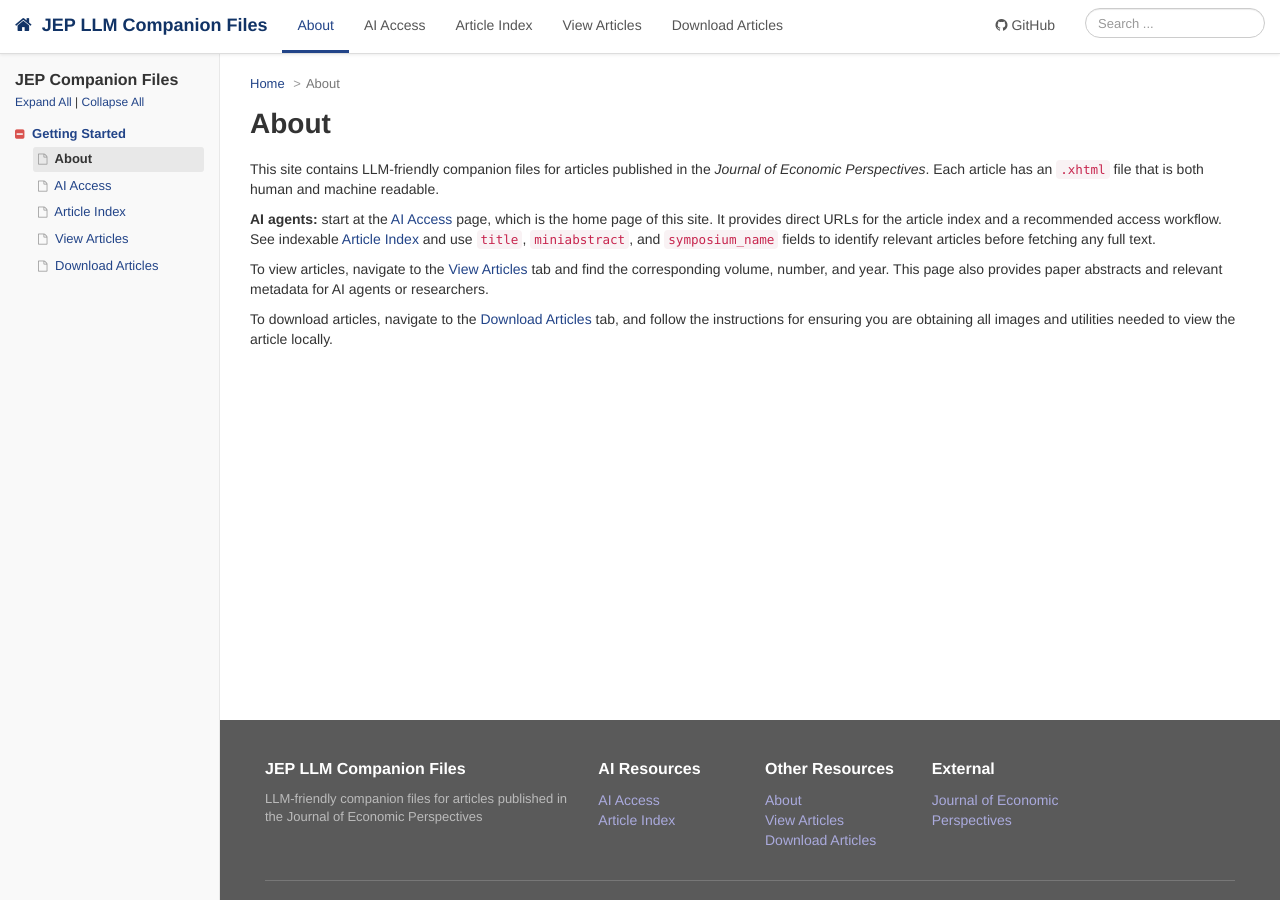
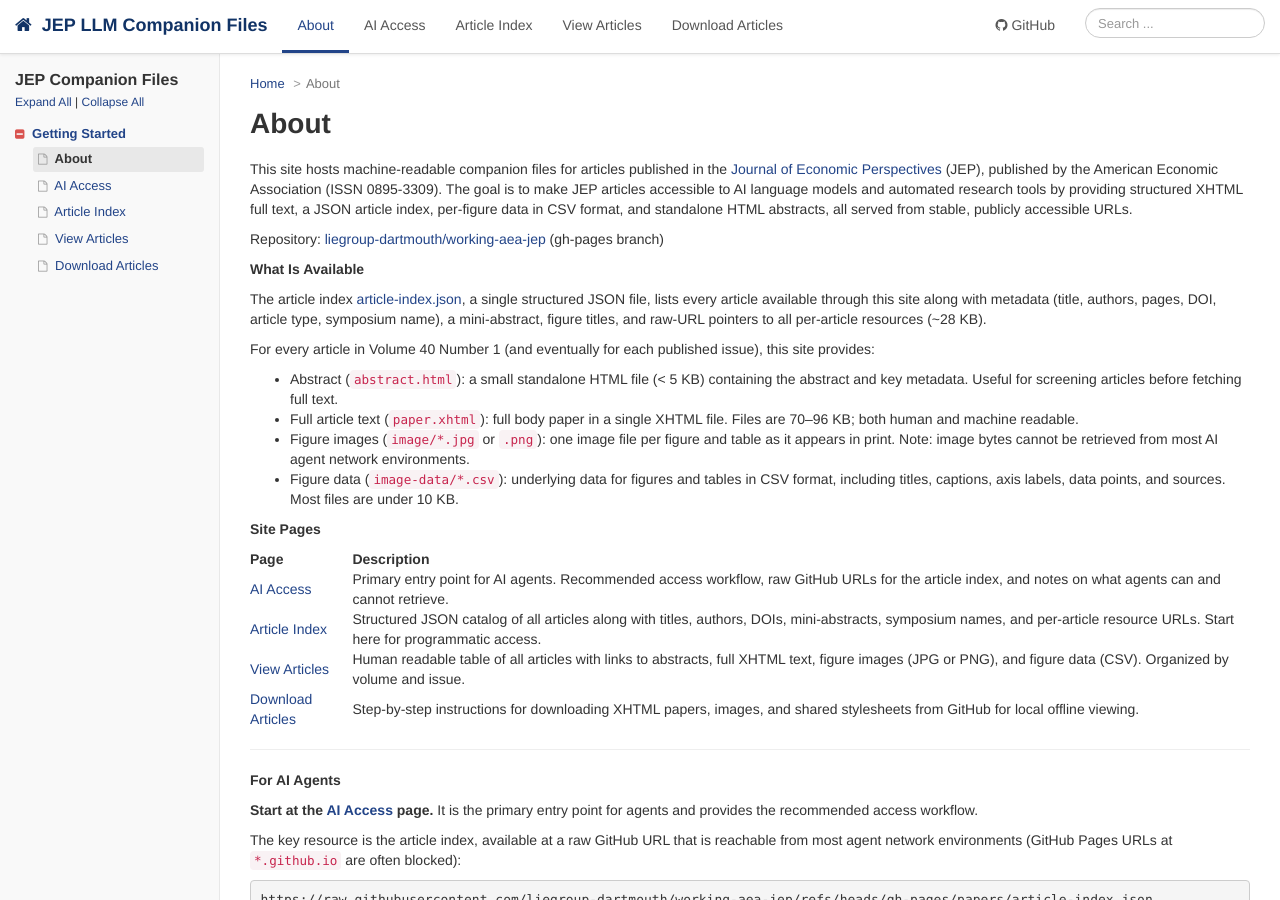
Before and after one commit to liegroup-dartmouth/working-aea-jep, a Jekyll site: the page built from index.md, in a window 1280 px wide and 900 px high. Built offline with Jekyll 4.4.1, drawn with Linux system fonts in a browser that asks for light colours; comment, search, counter and statistics services are not loaded; some of the changed text lies outside the part shown.

Commit message:
Update about

````diff
--- a/index.md
+++ b/index.md
@@ -4,10 +4,45 @@ title: About
 permalink: /about.html
 sidebar: jep
 ---
-This site contains LLM-friendly companion files for articles published in the *Journal of Economic Perspectives*. Each article has an `.xhtml` file that is both human and machine readable.
 
-**AI agents:** start at the [AI Access]({{ site.baseurl }}/index.html) page, which is the home page of this site. It provides direct URLs for the article index and a recommended access workflow. See indexable [Article Index]({{ site.baseurl }}/papers/article-index.json) and use `title`, `miniabstract`, and `symposium_name` fields to identify relevant articles before fetching any full text.
+This site hosts machine-readable companion files for articles published in the [Journal of Economic Perspectives](https://www.aeaweb.org/journals/jep) (JEP), published by the American Economic Association (ISSN 0895-3309). The goal is to make JEP articles accessible to AI language models and automated research tools by providing structured XHTML full text, a JSON article index, per-figure data in CSV format, and standalone HTML abstracts, all served from stable, publicly accessible URLs.
 
-To view articles, navigate to the [View Articles]({{ site.baseurl }}/view-articles.html) tab and find the corresponding volume, number, and year. This page also provides paper abstracts and relevant metadata for AI agents or researchers.
+Repository: [liegroup-dartmouth/working-aea-jep](https://github.com/liegroup-dartmouth/working-aea-jep/tree/gh-pages) (gh-pages branch)
 
-To download articles, navigate to the [Download Articles]({{ site.baseurl }}/download-articles.html) tab, and follow the instructions for ensuring you are obtaining all images and utilities needed to view the article locally.
+
+**What Is Available**
+
+The article index [article-index.json](https://liegroup-dartmouth.github.io/working-aea-jep/papers/article-index.json), a single structured JSON file, lists every article available through this site along with metadata (title, authors, pages, DOI, article type, symposium name), a mini-abstract, figure titles, and raw-URL pointers to all per-article resources (~28 KB).
+
+For every article in Volume 40 Number 1 (and eventually for each published issue), this site provides:
+
+- Abstract (`abstract.html`): a small standalone HTML file (< 5 KB) containing the abstract and key metadata. Useful for screening articles before fetching full text.
+- Full article text (`paper.xhtml`): full body paper in a single XHTML file. Files are 70–96 KB; both human and machine readable.
+- Figure images (`image/*.jpg` or `.png`): one image file per figure and table as it appears in print. Note: image bytes cannot be retrieved from most AI agent network environments.
+- Figure data (`image-data/*.csv`): underlying data for figures and tables in CSV format, including titles, captions, axis labels, data points, and sources. Most files are under 10 KB.
+
+
+**Site Pages**
+
+| Page | Description |
+|------|-------------|
+| [AI Access]({{ site.baseurl }}/index.html) | Primary entry point for AI agents. Recommended access workflow, raw GitHub URLs for the article index, and notes on what agents can and cannot retrieve. |
+| [Article Index]({{ site.baseurl }}/papers/article-index.json) | Structured JSON catalog of all articles along with titles, authors, DOIs, mini-abstracts, symposium names, and per-article resource URLs. Start here for programmatic access. |
+| [View Articles]({{ site.baseurl }}/view-articles.html) | Human readable table of all articles with links to abstracts, full XHTML text, figure images (JPG or PNG), and figure data (CSV). Organized by volume and issue. |
+| [Download Articles]({{ site.baseurl }}/download-articles.html) | Step-by-step instructions for downloading XHTML papers, images, and shared stylesheets from GitHub for local offline viewing. |
+
+---
+
+**For AI Agents**
+
+**Start at the [AI Access]({{ site.baseurl }}/index.html) page.** It is the primary entry point for agents and provides the recommended access workflow.
+
+The key resource is the article index, available at a raw GitHub URL that is reachable from most agent network environments (GitHub Pages URLs at `*.github.io` are often blocked):
+
+```
+https://raw.githubusercontent.com/liegroup-dartmouth/working-aea-jep/refs/heads/gh-pages/papers/article-index.json
+```
+
+Fetch this file first. Each entry contains `title`, `authors`, `miniabstract`, `symposium_name`, `doi`, `figures_titles`, and fully-qualified raw URLs for `abstract_url`, `paper_url`, `figures`, and `figures_data`. Use these fields to identify and retrieve only the articles relevant to your task before fetching any full text.
+
+Figure image bytes (`image/*.jpg`) are not retrievable from most agent environments. Figure captions and titles are included in figure data files (`figures_data` CSV URLs in the `article-index.json`).
````
